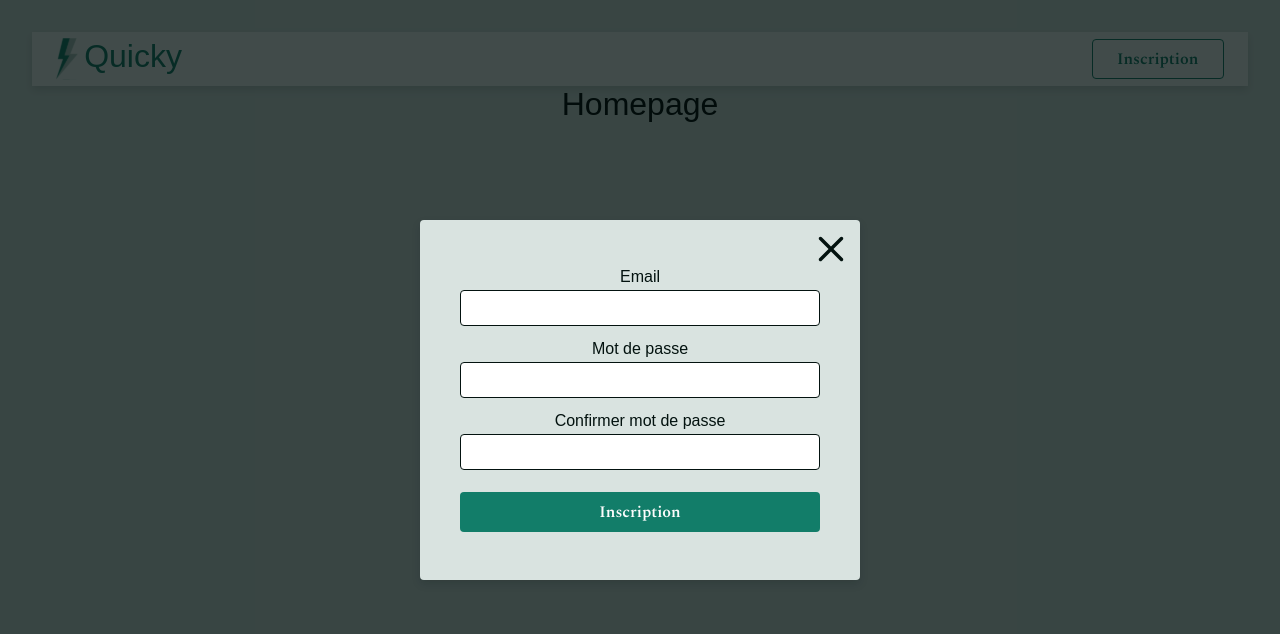
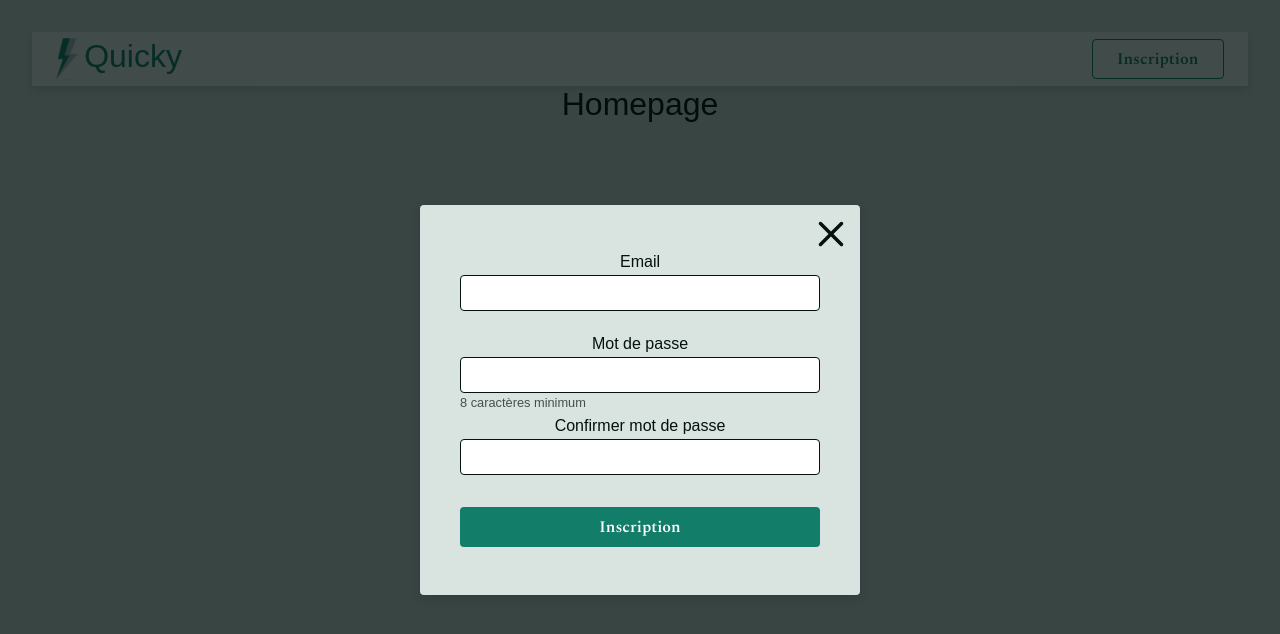
Before and after one commit to LaurentKatsesSandalman/Project-3, a React (Vite) app in the folder client/: page / in a window 1280 px wide. Both pictures are taken after a click on the button "Inscription". Shown: the top 634 px of the page. Built offline with nearby package versions, Linux system fonts and the light colour scheme; a web font is replaced by a local one.

Commit message:
Added expected input values

```diff
--- a/client/src/components/SignUpForm/SignUp.module.css
+++ b/client/src/components/SignUpForm/SignUp.module.css
@@ -2,11 +2,12 @@
     padding: 8px 0;
     display: flex;
     flex-direction: column;
-    gap: 14px;
+    gap: 24px;
     color: var(--color-text-dark);
 }
 
 .field {
+    position: relative;
     display: flex;
     flex-direction: column;
     gap: 4px;
@@ -19,6 +20,15 @@
     border: 1px solid var(--color-text-dark);
 }
 
+.expectedInput {
+    position: absolute;
+    bottom: 0;
+    font-size: 0.8rem;
+    transform: translateY(100%);
+    padding-top: 2px;
+    opacity: 0.7;
+}
+
 .inscriptionBtn {
     max-width: 100%;
     margin-top: 8px;
--- a/client/src/components/SignUpForm/SignUpForm.tsx
+++ b/client/src/components/SignUpForm/SignUpForm.tsx
@@ -111,6 +111,7 @@ function SignUpForm({ setActiveModal }: SignUpFormProps) {
                     required
                     className={styles.input}
                 />
+                <p className={styles.expectedInput}>8 caractères minimum</p>
             </div>
             <div className={styles.field}>
                 <label htmlFor="confirmPassword" className={styles.label}>
```
